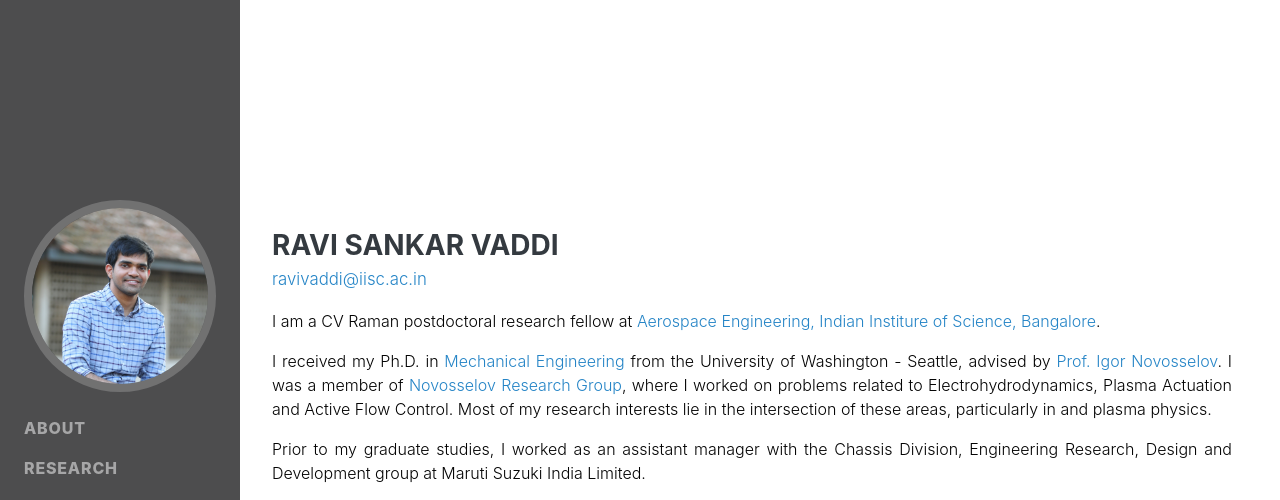
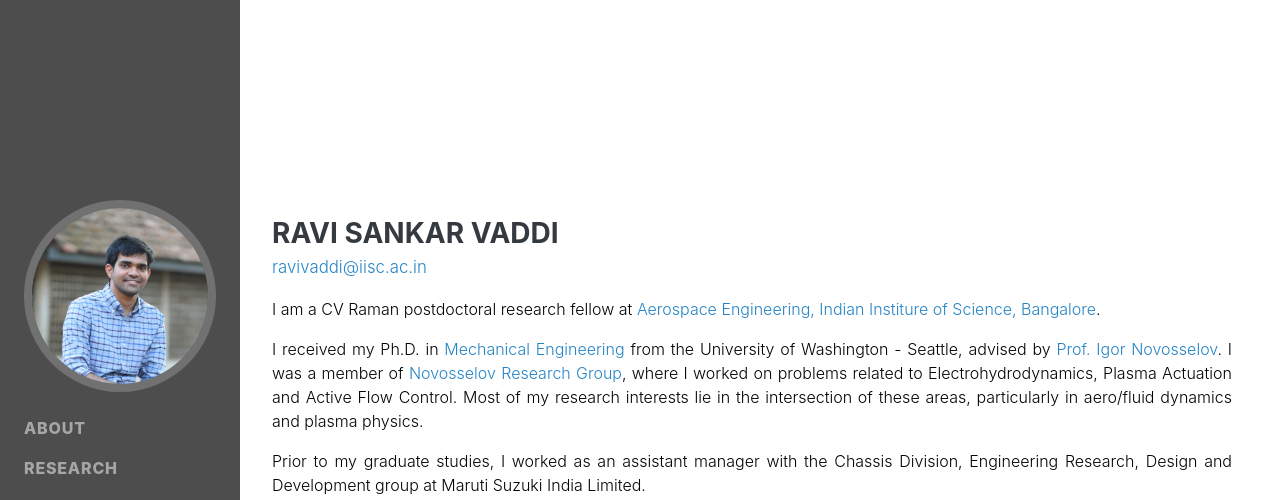
Before and after one commit to ravivaddi/ravivaddi.github.io, a plain HTML site: page index.html in a window 1280 px wide. Shown: the top 500 px of the page. Drawn offline with nearby package versions, Linux system fonts and the light colour scheme; a web font is replaced by a local one.

Commit message:
Update index.html

```diff
--- a/index.html
+++ b/index.html
@@ -50,7 +50,7 @@
 
                     <p class="lead mb-3">I received my Ph.D. in <a href="https://www.me.washington.edu/" target=”_blank”>Mechanical Engineering</a> from the University of Washington - Seattle, advised by
                       <a href="https://www.me.washington.edu/facultyfinder/igor-novosselov" target=”_blank”>Prof. Igor Novosselov</a>. I was a member of <a href="https://depts.washington.edu/nrglab/" target=”_blank”>Novosselov Research Group</a>,
-                      where I worked on problems related to Electrohydrodynamics, Plasma Actuation and Active Flow Control. Most of my research interests lie in the intersection of these areas, particularly in and plasma physics. </p>
+                      where I worked on problems related to Electrohydrodynamics, Plasma Actuation and Active Flow Control. Most of my research interests lie in the intersection of these areas, particularly in aero/fluid dynamics and plasma physics. </p>
 
                     <p class ="lead mb-3">Prior to my graduate studies, I worked as an assistant manager with the Chassis Division, Engineering Research, Design and Development group at Maruti Suzuki India Limited. </p>
 
```
